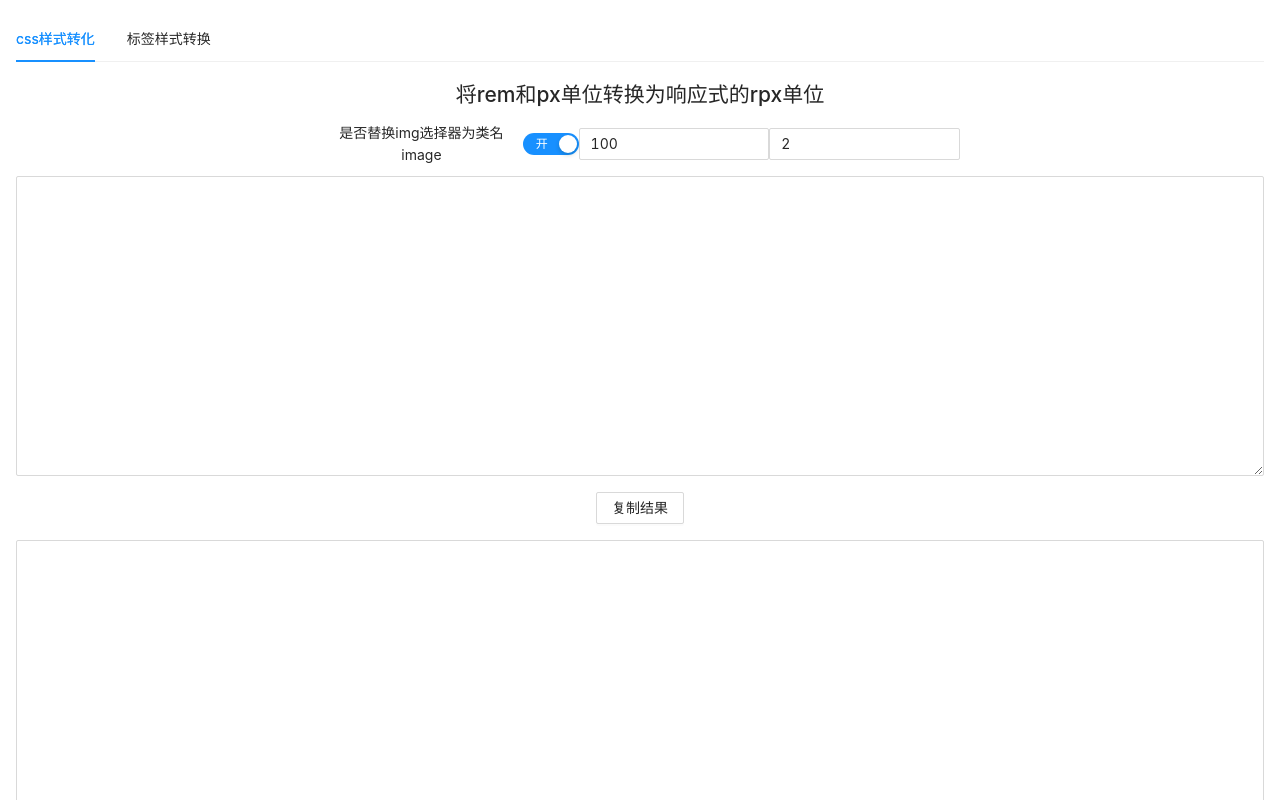
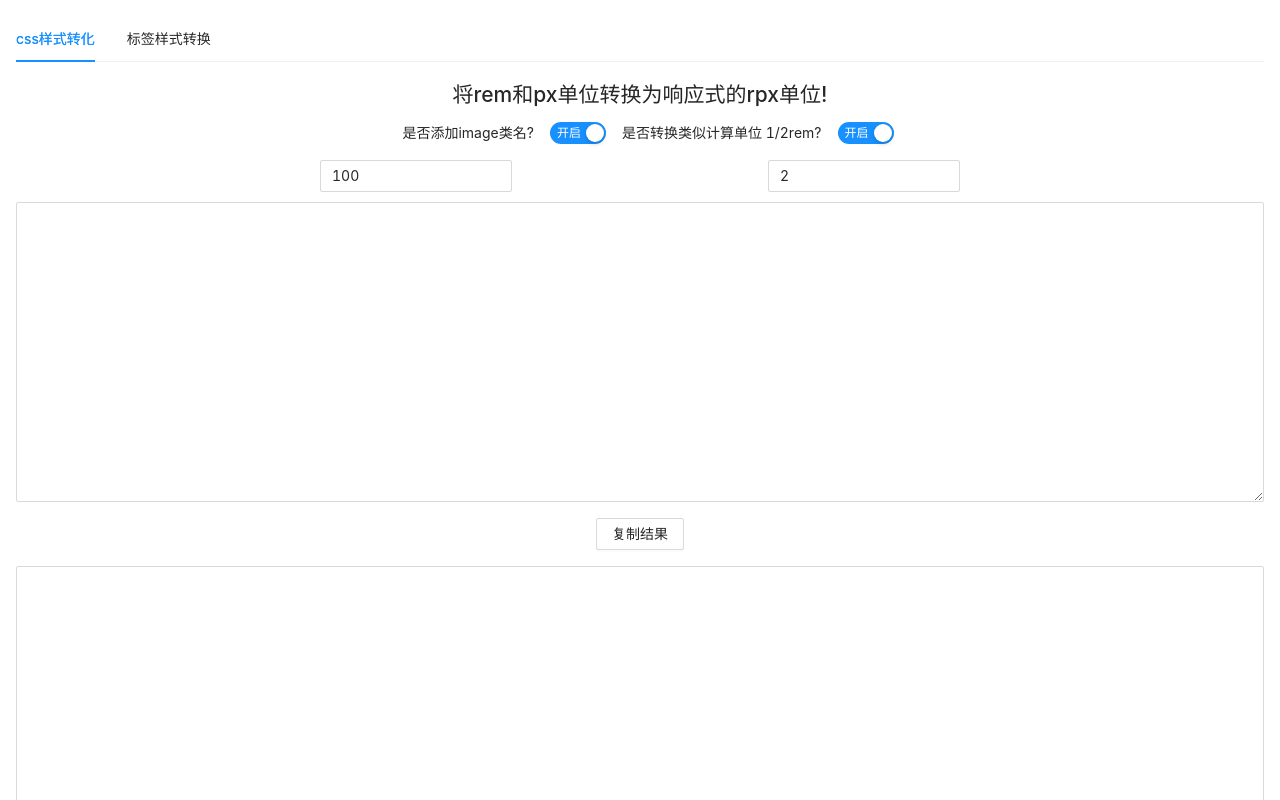
Before and after one commit to path-yu/tools, a React (Vite) app: page / in a window 1280 px wide. Shown: the top 800 px of the page. Built offline with nearby package versions, Linux system fonts and the light colour scheme.

Commit message:
添加计算属性转换

```diff
--- a/src/components/StyleTransform.tsx
+++ b/src/components/StyleTransform.tsx
@@ -12,10 +12,14 @@ export const StyleTransform = () => {
   const [pxScale, setPxScale] = useState('2');
   // 是否转换img字符串
   const [isTransformImg, setIsTransformImg] = useState(true);
+  // 是否转换css计算单位值
+  const [isTransformCalcCss, setIsTransformCalcCss] = useState(true);
+
   const clipboardObj = navigator.clipboard;
   // 匹配 rem单位或者px单位的正则
   const reg = /(?:(?:\d*\.)?\d+rem|\d+px)/g;
-  // const reg = /(\d+\.?\d*)(rem|px)/g;
+  // 匹配小数除法运算表达式正则
+  const regCalc = /\d+\.?\d*\/\d+\.?\d*/g;
   // 匹配 img字符串
   const imgReg = /img/g;
   const handleChange = (e: any) => {
@@ -23,17 +27,23 @@ export const StyleTransform = () => {
     setInputValue(inputValue);
     setTransformStyleOutputValue(inputValue)
   };
-  const setTransformStyleOutputValue = (inputValue:string) => {
+  const setTransformStyleOutputValue = (inputValue: string) => {
+    let output = inputValue;
+    if(isTransformCalcCss){
+      output = inputValue.replaceAll(regCalc, (match: string) => {
+        let [num1, num2] = match.split('/');
+        return (Number(num1) / Number(num2)).toFixed(2);
+      });
+    }
     // @ts-ignore
-    let output = inputValue.replace(reg,  (match: string, $1: string, $2: string) => {
-      if(match.startsWith('.')){
+    output = output.replace(reg, (match: string, $1: string, $2: string) => {
+      if (match.startsWith('.')) {
         match = '0' + match;
       }
       let num = parseFloat(match);
       if (num === 0) return 0;
       if (match.includes('rem')) {
         num = num * +remScale || 100
-        console.log(num)
 
       }
       if (match.includes('px')) {
@@ -41,11 +51,13 @@ export const StyleTransform = () => {
       }
       return Math.round(num) + 'rpx';
     })
-    if(isTransformImg){
+    if (isTransformImg) {
       output = output.replace(imgReg, (match: string) => {
         return '.image';
       });
     }
+    console.log(output)
+
     setOutputValue(output);
   };
   const handleCopy = () => {
@@ -56,20 +68,32 @@ export const StyleTransform = () => {
 
   useEffect(() => {
     setTransformStyleOutputValue(inputValue);
-  },[isTransformImg, remScale, pxScale]);
+  }, [isTransformImg, remScale, pxScale]);
 
   return (
     <div>
-      <h2>将rem和px单位转换为响应式的rpx单位</h2>
-      <div className="flex items-center justify-between" style={{width: '50vw', margin: "auto"}}>
-        <span>
-          是否替换img选择器为类名image
+      <h2>将rem和px单位转换为响应式的rpx单位!</h2>
+      <div className="flex items-center justify-center">
+          <span className="px-4">
+          是否添加image类名?
+          </span>
+        <Switch
+          className="ml-2"
+          onChange={checked => setIsTransformCalcCss(checked)}
+          checked={isTransformCalcCss} checkedChildren="开启"
+          unCheckedChildren="关闭"
+        />
+        <span className="px-4">
+          是否转换类似计算单位 1/2rem?
         </span>
         <Switch
+          className="ml-2"
           onChange={checked => setIsTransformImg(checked)}
           checked={isTransformImg} checkedChildren="开启"
           unCheckedChildren="关闭"
         />
+      </div>
+      <div className="flex items-center justify-between pt-4" style={{width: '50vw', margin: "auto"}}>
         <Input
           style={{width: '30%'}}
           onChange={(e) => setRemScale(e.target.value)}
```
